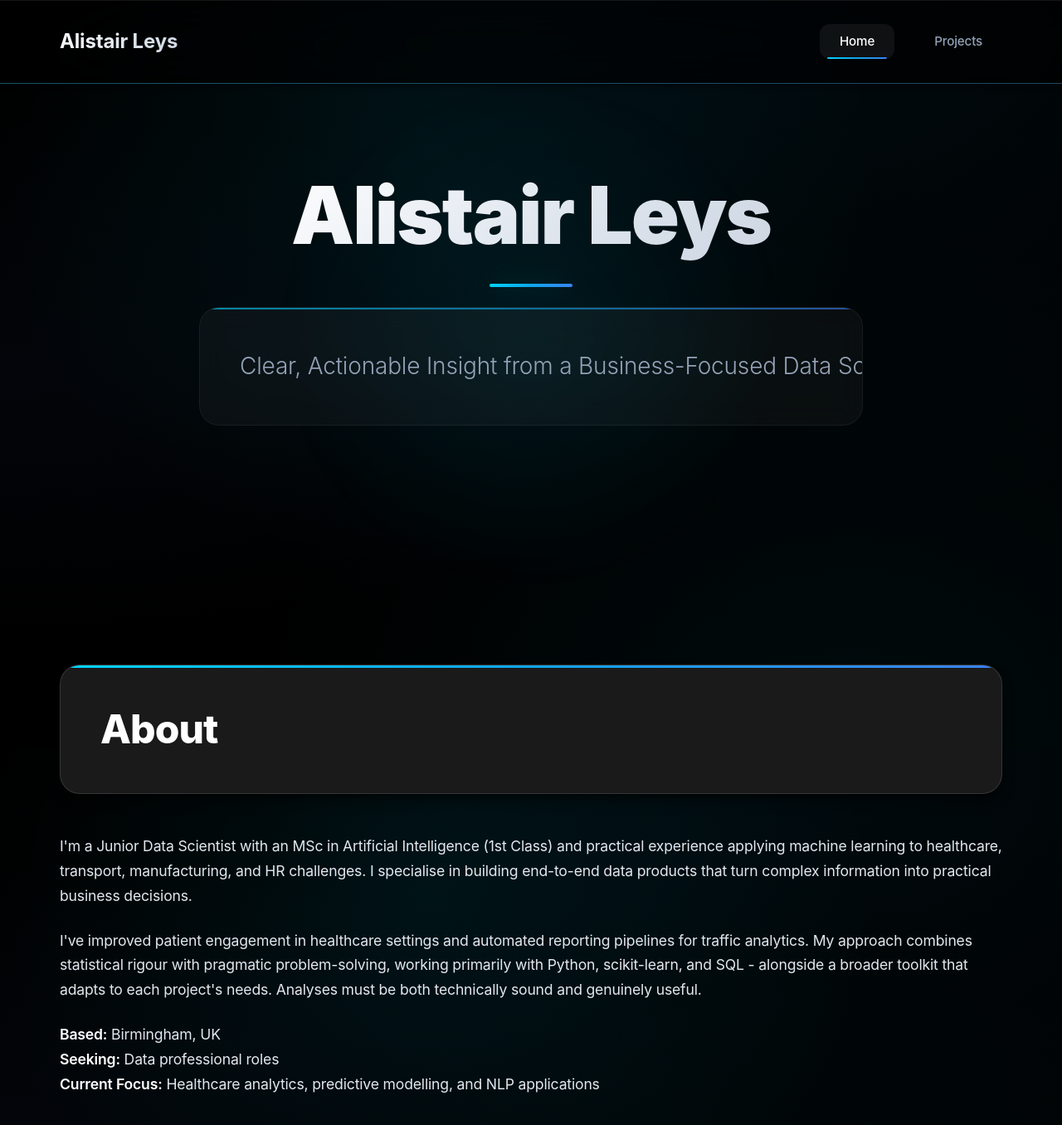
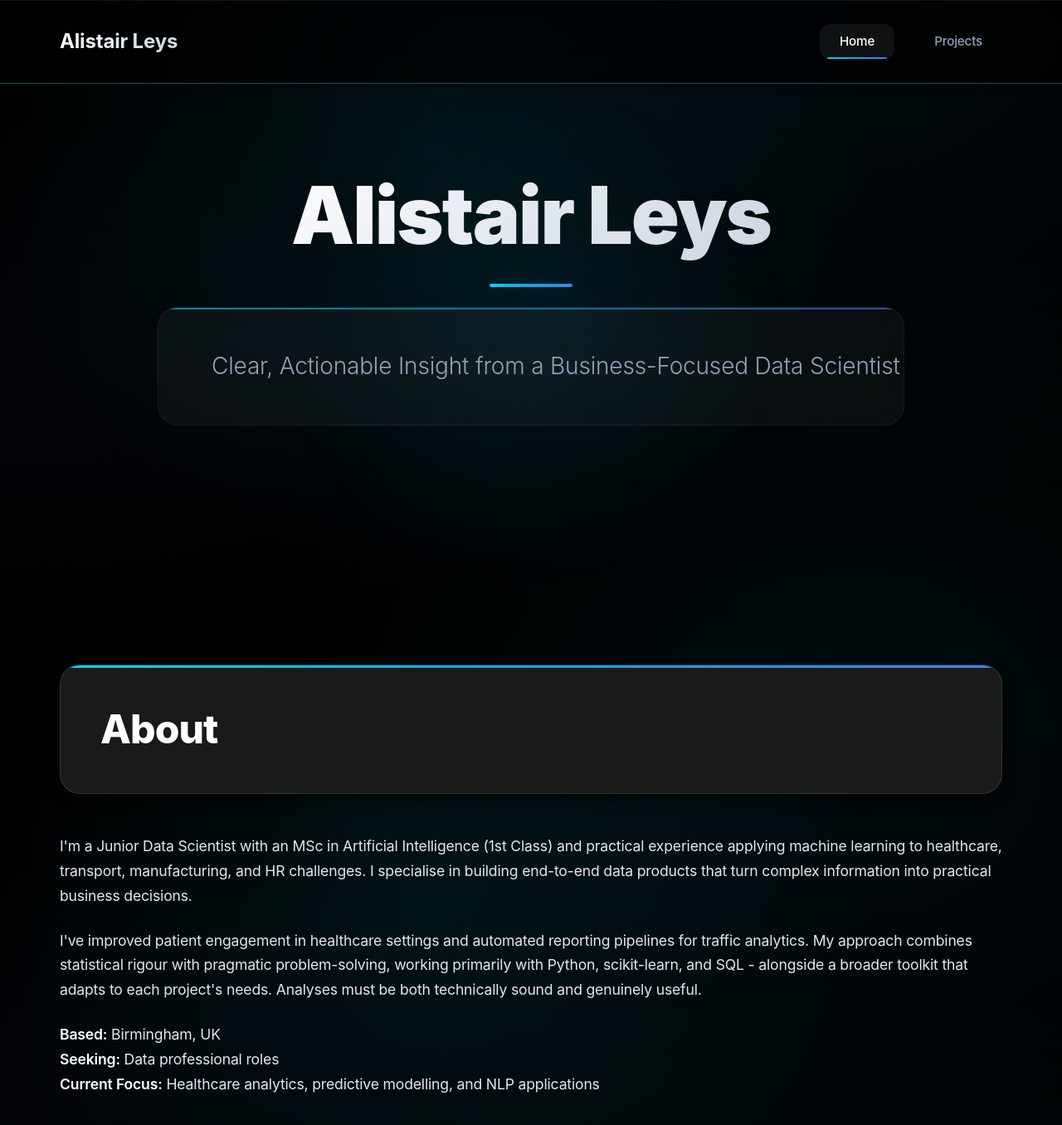
Before and after one commit to AlistairLeys/alistairleys.github.io, a Jekyll site: the page index.html, which Jekyll copies as it is, in a window 1280 px wide and 1400 px high. Shown: the top 1356 px of the window at 83% size. Built offline with Jekyll 4.4.1, drawn with Linux system fonts in a browser that asks for light colours.

Commit message:
FIX: Equal horizontal padding for tagline
- Changed padding from uniform to: top/bottom (2xl) left/right (3xl)
- Increased max-width from 800px to 900px
- Ensures equal spacing on both sides of nowrap text

```diff
--- a/index.html
+++ b/index.html
@@ -331,7 +331,7 @@
             font-weight: 300;
             line-height: 1.6;
             text-align: center;
-            padding: var(--spacing-2xl);
+            padding: var(--spacing-2xl) var(--spacing-3xl);
             background: var(--bg-card);
             backdrop-filter: blur(16px);
             border: 1px solid var(--border-primary);
@@ -339,7 +339,7 @@
             position: relative;
             overflow: hidden;
             z-index: 1;
-            max-width: 800px;
+            max-width: 900px;
             margin-left: auto;
             margin-right: auto;
             white-space: nowrap;
```
